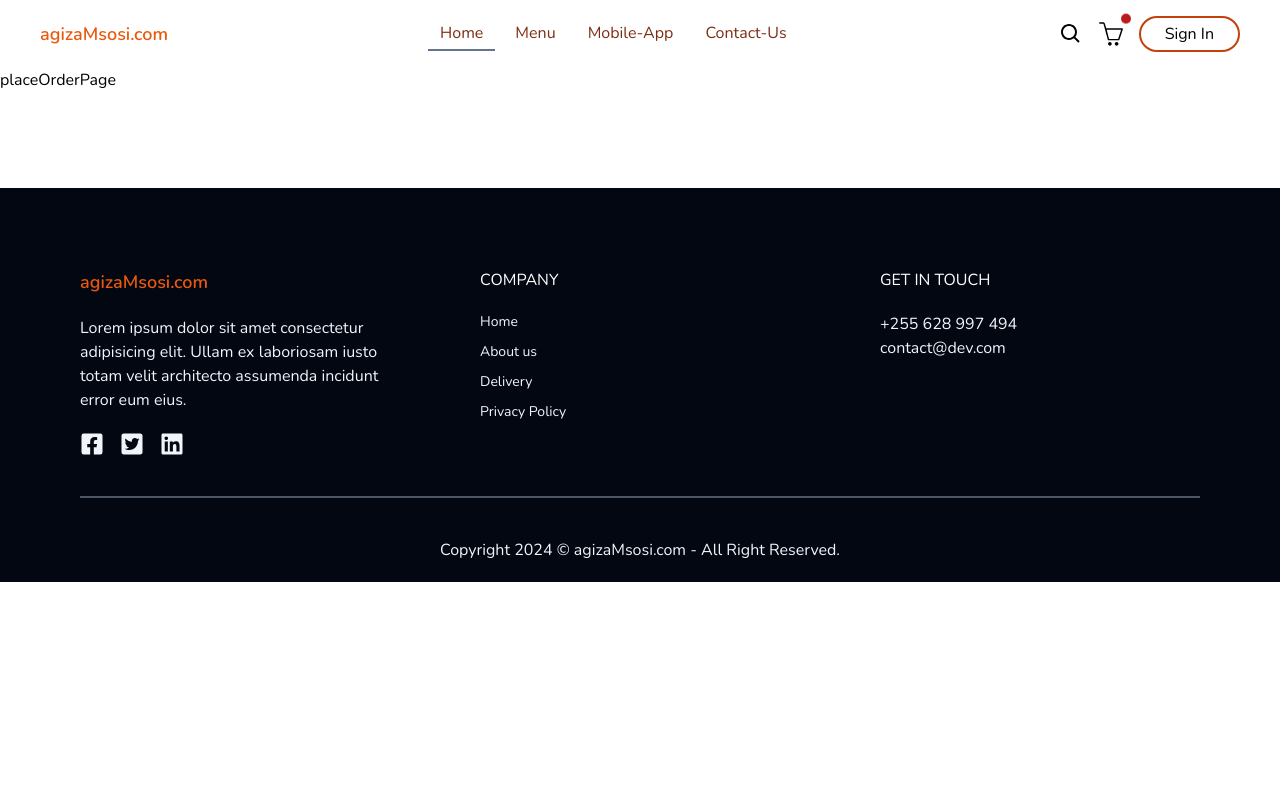
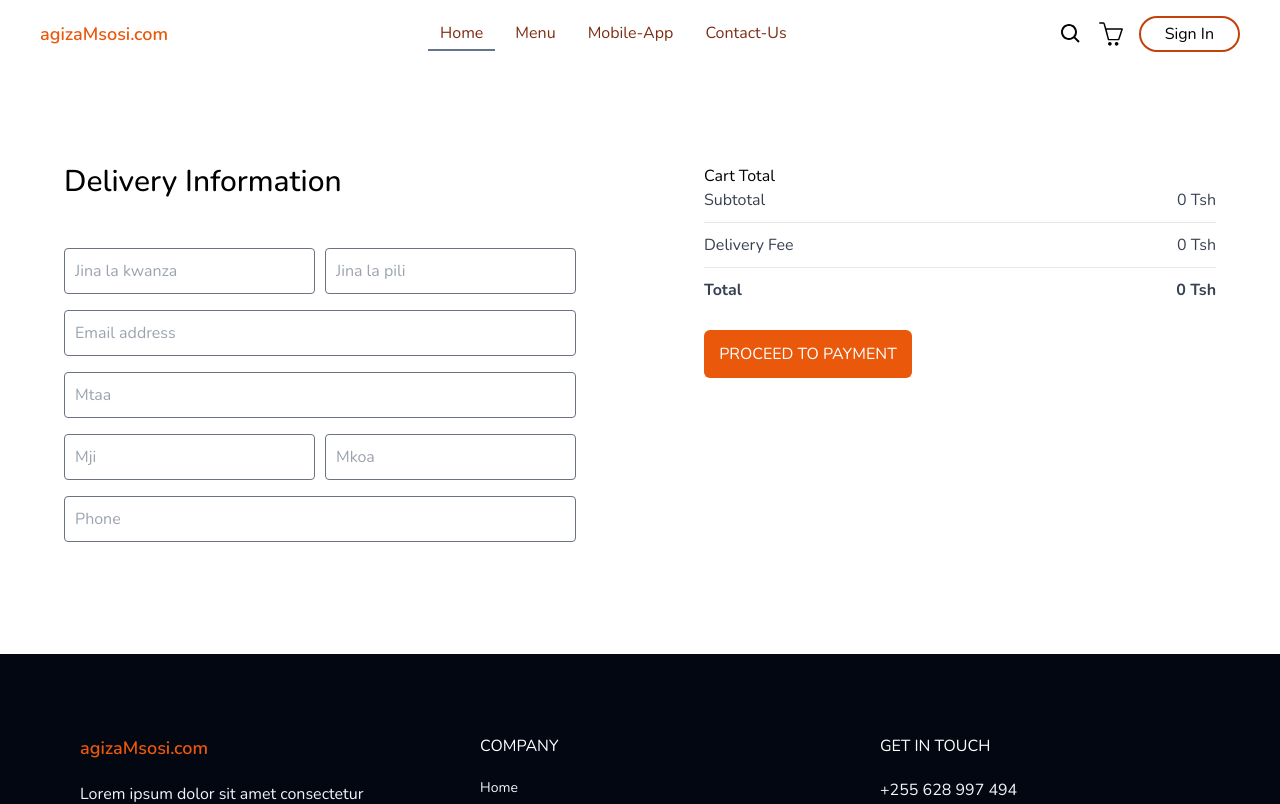
Before and after one commit to Nation47/Food-delivery-app, a React (Vite) app: page /order in a window 1280 px wide. Shown: the top 804 px of the page. Built offline with nearby package versions, Linux system fonts and the light colour scheme.

Commit message:
frontend

```diff
--- a/src/components/Navbar.jsx
+++ b/src/components/Navbar.jsx
@@ -1,11 +1,14 @@
 import {BiSearch } from 'react-icons/bi';
 import { SlBasket } from "react-icons/sl";
-import { useState } from "react";
+import { useContext, useState } from "react";
 import { Link } from 'react-router-dom';
+import { StoreContext } from '../context/StoreContext';
 
+// eslint-disable-next-line react/prop-types
 const Navbar = ({setShowLogin}) => {
 
     const [menu, setMenu] = useState("home");
+    const {getTotalCartAmount} = useContext(StoreContext);
 
     return (
         <>
@@ -29,7 +32,7 @@ const Navbar = ({setShowLogin}) => {
                                 <Link to='/cart'>
                                     <SlBasket className=" text-2xl cursor-pointer" />
                                 </Link>
-                                <div className="dot animate-bounce"></div>
+                                <div className={getTotalCartAmount() === 0 ? " ":"dot animate-bounce"}></div>
                             </div>
                             <button onClick={() => setShowLogin(true)} className="bg-transparent border-2 border-orange-700 py-1 px-4 md:px-6 cursor-pointer rounded-full md:text-base text-sm hover:bg-orange-200 capitalize">sign in</button>
                         </div>
--- a/src/context/StoreContext.jsx
+++ b/src/context/StoreContext.jsx
@@ -3,6 +3,7 @@ import { foodList } from "../assets/assets";
 
 export const StoreContext = createContext(null);
 
+// eslint-disable-next-line react/prop-types
 const StoreContextProvider = ({children}) => {
     const [cartItems, setCartItems] = useState({});
 
--- a/src/pages/CartPage.jsx
+++ b/src/pages/CartPage.jsx
@@ -1,8 +1,10 @@
 import { useContext } from "react";
 import { StoreContext } from "../context/StoreContext";
+import {useNavigate} from "react-router-dom"
 
 const CartPage = () => {
     const {cartItems, foodList, removeFromCart, getTotalCartAmount} = useContext(StoreContext);
+    const navigate = useNavigate()
 
     return (
         <>
@@ -21,7 +23,7 @@ const CartPage = () => {
                     {foodList.map((item,index) => {
                         if(cartItems[item.id] > 0) {
                             return (
-                                <div>
+                                <div key={index}>
                                     <div className="grid grid-cols-6 items-center text-sm text-black mx-0 my-3">
                                         <img className="w-14" src={item.img} alt="" />
                                         <p>{item.name}</p>
@@ -47,15 +49,15 @@ const CartPage = () => {
                             <hr className="my-2.5" />
                             <div className="flex justify-between text-gray-700">
                                 <p>Delivery Fee</p>
-                                <p>{5000} Tsh</p>
+                                <p>{getTotalCartAmount() === 0 ? 0 : 5000} Tsh</p>
                             </div>
                             <hr className="my-2.5" />
                             <div className="flex justify-between text-gray-700">
                                 <b>Total</b>
-                                <b>{getTotalCartAmount() + 5000} Tsh</b>
+                                <b>{getTotalCartAmount() === 0 ? 0 : getTotalCartAmount() + 5000} Tsh</b>
                             </div>
                         </div>
-                        <button className="w-52 bg-orange-600 py-3  border-none cursor-pointer rounded-md text-white">PROCEED TO CHECKOUT</button>
+                        <button onClick={() => navigate('/order')} className="w-52 bg-orange-600 py-3  border-none cursor-pointer rounded-md text-white">PROCEED TO CHECKOUT</button>
                     </div>
                     <div className="flex-1">
                         <div>
--- a/src/pages/PlaceOrderPage.jsx
+++ b/src/pages/PlaceOrderPage.jsx
@@ -1,6 +1,50 @@
+import { useContext } from "react";
+import { StoreContext } from "../context/StoreContext";
+
 const PlaceOrderPage = () => {
+    const {getTotalCartAmount} = useContext(StoreContext);
+
     return (
-        <>placeOrderPage</>
+        <>
+            <form className="m-auto max-w-6xl mt-24 flex items-start justify-between gap-12">
+                <div className="w-full max-w-lg ">
+                    <p className="text-3xl font-medium mb-12">Delivery Information</p>
+                    <div className="flex gap-2.5">
+                        <input className="mb-4 p-2.5 w-full rounded border border-gray-500 outline-orange-600" type="text" placeholder="Jina la kwanza" />
+                        <input className="mb-4 p-2.5 w-full rounded border border-gray-500 outline-orange-600" type="text" placeholder="Jina la pili"/>
+                    </div>
+                    <input className="mb-4 p-2.5 w-full rounded border border-gray-500 outline-orange-600" type="email"  placeholder="Email address"/>
+                    <input className="mb-4 p-2.5 w-full rounded border border-gray-500 outline-orange-600" type="text" placeholder="Mtaa" />
+                    <div className="flex gap-2.5">
+                        <input className="mb-4 p-2.5 w-full rounded border border-gray-500 outline-orange-600" type="text" placeholder="Mji" />
+                        <input className="mb-4 p-2.5 w-full rounded border border-gray-500 outline-orange-600" type="text" placeholder="Mkoa"/>
+                    </div>
+                    <input className="mb-4 p-2.5 w-full rounded border border-gray-500 outline-orange-600" type="text" placeholder="Phone"/>
+                </div>
+                <div className="w-full max-w-lg">
+                    <div className="flex-1 gap-5 flex-col w-full max-w-lg">
+                        <h2>Cart Total</h2>
+                        <div>
+                            <div className="flex justify-between text-gray-700">
+                                <p>Subtotal</p>
+                                <p>{getTotalCartAmount()} Tsh</p>
+                            </div>
+                            <hr className="my-2.5" />
+                            <div className="flex justify-between text-gray-700">
+                                <p>Delivery Fee</p>
+                                <p>{getTotalCartAmount() === 0 ? 0 : 5000} Tsh</p>
+                            </div>
+                            <hr className="my-2.5" />
+                            <div className="flex justify-between text-gray-700">
+                                <b>Total</b>
+                                <b>{getTotalCartAmount() === 0 ? 0 : getTotalCartAmount() + 5000} Tsh</b>
+                            </div>
+                        </div>
+                        <button className="w-52 mt-7 bg-orange-600 py-3  border-none cursor-pointer rounded-md text-white">PROCEED TO PAYMENT</button>
+                    </div>
+                </div>
+            </form>
+        </>
     );
 }
 
```
